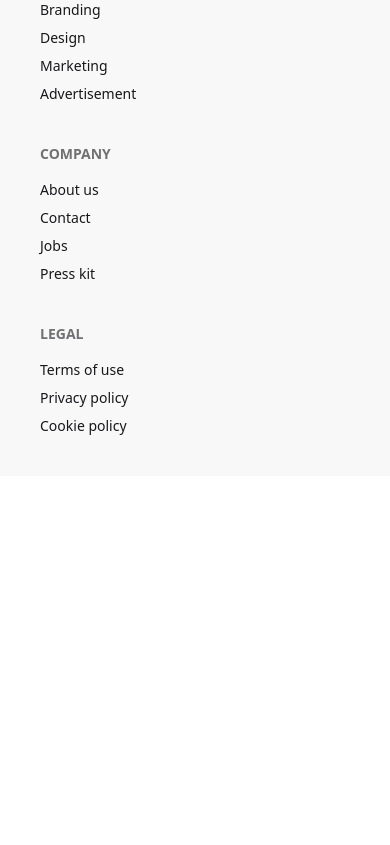
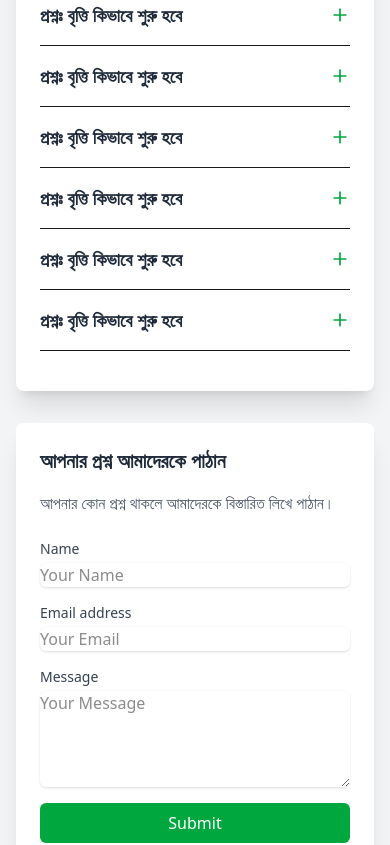
Before and after one commit to atmabdullaham/aunkur-project, a React (Vite) app: page /aunkur-scholarship in a window 390 px wide. Shown: the part 7880-8725 px from the top of the page. Before the commit the page ends 8356 px from the top, so only its background shows below. Built offline with nearby package versions, Linux system fonts and the light colour scheme; no server answers.

Commit message:
FAQ section Added in In anukur Schoolarship Page

```diff
--- /dev/null
+++ b/src/components/aunkurScholarship/FAQ.jsx
@@ -0,0 +1,148 @@
+import React, { useState } from "react";
+import { FiPlus, FiMinus } from "react-icons/fi"; // Premium icons for accordion
+
+const FAQ = () => {
+  const [activeIndex, setActiveIndex] = useState(null);
+
+  const toggleAccordion = (index) => {
+    setActiveIndex(activeIndex === index ? null : index);
+  };
+
+  const faqItems = [
+    {
+      question: "প্রশ্নঃ বৃত্তি কিভাবে শুরু হবে",
+      answer:
+        "বৃত্তি প্রক্রিয়া সাধারণত একটি নির্দিষ্ট সময়সীমার মধ্যে শুরু হয়। আবেদনকারীদের নির্ধারিত সময়সীমার মধ্যে তাদের আবেদন জমা দিতে হবে।",
+    },
+    {
+      question: "প্রশ্নঃ বৃত্তি কিভাবে শুরু হবে",
+      answer:
+        "Simply dummy text of the printing and typesetting industry. Lorem Ipsum has been the industry's standard dummy text ever since the 1500s.",
+    },
+    {
+      question: "প্রশ্নঃ বৃত্তি কিভাবে শুরু হবে",
+      answer:
+        "Simply dummy text of the printing and typesetting industry. Lorem Ipsum has been the industry's standard dummy text ever since the 1500s.",
+    },
+    {
+      question: "প্রশ্নঃ বৃত্তি কিভাবে শুরু হবে",
+      answer:
+        "Simply dummy text of the printing and typesetting industry. Lorem Ipsum has been the industry's standard dummy text ever since the 1500s.",
+    },
+    {
+      question: "প্রশ্নঃ বৃত্তি কিভাবে শুরু হবে",
+      answer:
+        "Simply dummy text of the printing and typesetting industry. Lorem Ipsum has been the industry's standard dummy text ever since the 1500s.",
+    },
+    {
+      question: "প্রশ্নঃ বৃত্তি কিভাবে শুরু হবে",
+      answer:
+        "Simply dummy text of the printing and typesetting industry. Lorem Ipsum has been the industry's standard dummy text ever since the 1500s.",
+    },
+    {
+      question: "প্রশ্নঃ বৃত্তি কিভাবে শুরু হবে",
+      answer:
+        "Simply dummy text of the printing and typesetting industry. Lorem Ipsum has been the industry's standard dummy text ever since the 1500s.",
+    },
+  ];
+
+  return (
+    <div className="bg-gray-100 py-10">
+      <div className="max-w-7xl mx-auto px-4 sm:px-6 lg:px-8">
+        <h2 className="text-3xl font-bold text-center text-gray-800 mb-8">
+          FAQ <span className="text-green-600">সাধারণ জিজ্ঞাসা</span>
+        </h2>
+        <div className="grid grid-cols-1 lg:grid-cols-2 gap-8">
+          {/* FAQ Section */}
+          <div className="bg-white shadow-xl rounded-lg p-6">
+            {faqItems.map((item, index) => (
+              <div
+                key={index}
+                className="border-b pb-4 mb-4 cursor-pointer transition-all duration-300"
+                onClick={() => toggleAccordion(index)}
+              >
+                <div className="flex justify-between items-center">
+                  <h3 className="font-semibold text-lg text-gray-800">
+                    {item.question}
+                  </h3>
+                  <span className="text-green-600 text-xl">
+                    {activeIndex === index ? <FiMinus /> : <FiPlus />}
+                  </span>
+                </div>
+                <div
+                  className={`overflow-hidden transition-all duration-500 ${
+                    activeIndex === index ? "max-h-screen" : "max-h-0"
+                  }`}
+                >
+                  <p className="text-gray-600 mt-4">{item.answer}</p>
+                </div>
+              </div>
+            ))}
+          </div>
+
+          {/* Contact Form Section */}
+          <div className="bg-white shadow-xl rounded-lg p-6">
+            <h3 className="text-xl font-bold text-gray-800 mb-4">
+              আপনার প্রশ্ন আমাদেরকে পাঠান
+            </h3>
+            <p className="text-gray-600 mb-6">
+              আপনার কোন প্রশ্ন থাকলে আমাদেরকে বিস্তারিত লিখে পাঠান।
+            </p>
+            <form className="space-y-4">
+              <div>
+                <label
+                  htmlFor="name"
+                  className="block text-sm font-medium text-gray-700"
+                >
+                  Name
+                </label>
+                <input
+                  type="text"
+                  id="name"
+                  className="mt-1 block w-full rounded-md border-gray-300 shadow-sm focus:border-green-500 focus:ring-green-500"
+                  placeholder="Your Name"
+                />
+              </div>
+              <div>
+                <label
+                  htmlFor="email"
+                  className="block text-sm font-medium text-gray-700"
+                >
+                  Email address
+                </label>
+                <input
+                  type="email"
+                  id="email"
+                  className="mt-1 block w-full rounded-md border-gray-300 shadow-sm focus:border-green-500 focus:ring-green-500"
+                  placeholder="Your Email"
+                />
+              </div>
+              <div>
+                <label
+                  htmlFor="message"
+                  className="block text-sm font-medium text-gray-700"
+                >
+                  Message
+                </label>
+                <textarea
+                  id="message"
+                  rows="4"
+                  className="mt-1 block w-full rounded-md border-gray-300 shadow-sm focus:border-green-500 focus:ring-green-500"
+                  placeholder="Your Message"
+                ></textarea>
+              </div>
+              <button
+                type="submit"
+                className="w-full bg-green-600 text-white py-2 px-4 rounded-md hover:bg-green-700 focus:outline-none focus:ring-2 focus:ring-green-500"
+              >
+                Submit
+              </button>
+            </form>
+          </div>
+        </div>
+      </div>
+    </div>
+  );
+};
+
+export default FAQ;
--- a/src/pages/AunkurScholarship.jsx
+++ b/src/pages/AunkurScholarship.jsx
@@ -6,6 +6,7 @@ import ApplicationSteps from "../components/aunkurScholarship/ApplicationSteps";
 import Eligibility from "../components/aunkurScholarship/Eligibility";
 import ApplicationCalendar from "../components/aunkurScholarship/ApplicationCalendar";
 import EvaluationAndSelection from "../components/aunkurScholarship/EvaluationAndSelection";
+import FAQ from "../components/aunkurScholarship/FAQ";
 
 const AunkurScholarship = () => {
   return (
@@ -17,6 +18,7 @@ const AunkurScholarship = () => {
       <Eligibility />
       <ApplicationCalendar />
       <EvaluationAndSelection />
+      <FAQ />
     </div>
   );
 };
```
